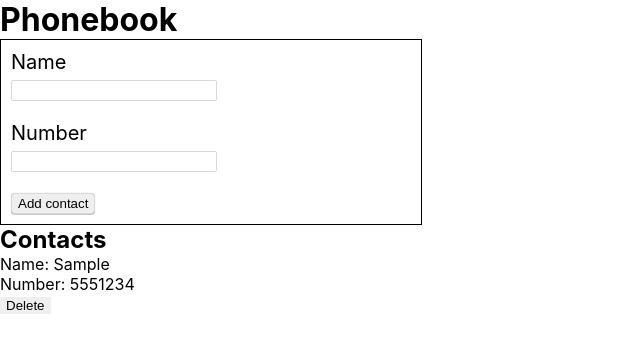
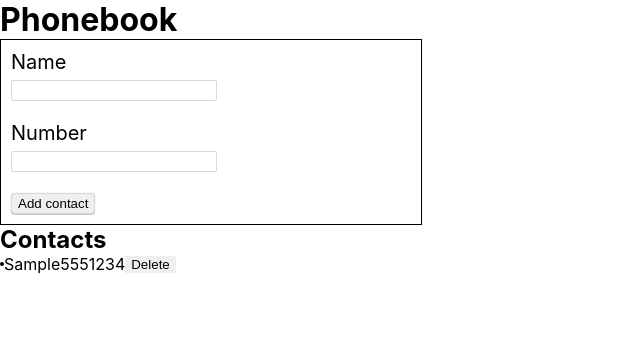
Before and after one commit to Tatiana-Kashcha/goit-react-hw-02-phonebook, a React (Create React App) app: page / in a window 1280 px wide. Both pictures are taken after typing "Sample", "5551234" into the empty fields and a click on the button "Add contact". Shown: the top 352 px of the page, without its empty margins (0-640 px from the left). Built offline with nearby package versions, Linux system fonts and the light colour scheme.

Commit message:
upd styled

```diff
--- a/src/components/ContactList/ContactList.jsx
+++ b/src/components/ContactList/ContactList.jsx
@@ -3,12 +3,12 @@ import * as s from './ContactList.styled';
 
 export const ContactList = ({ data, deleteUser }) => {
   return (
-    <ul>
+    <s.List>
       {data.map(user => (
-        <li key={user.id}>
+        <s.ListItems key={user.id}>
           <ContactListItems user={user} deleteUser={deleteUser} />
-        </li>
+        </s.ListItems>
       ))}
-    </ul>
+    </s.List>
   );
 };
--- a/src/components/ContactList/ContactList.styled.js
+++ b/src/components/ContactList/ContactList.styled.js
@@ -1 +1,15 @@
 import styled from 'styled-components';
+
+export const List = styled.ul``;
+
+export const ListItems = styled.li`
+  display: flex;
+  align-items: center;
+  &::before {
+    content: '';
+    background: black;
+    width: 4px;
+    height: 4px;
+    border-radius: 50%;
+  }
+`;
--- a/src/components/ContactListItems/ContactListItems.jsx
+++ b/src/components/ContactListItems/ContactListItems.jsx
@@ -4,8 +4,8 @@ export const ContactListItems = ({
 }) => {
   return (
     <>
-      <p>Name: {name}</p>
-      <p>Number: {number}</p>
+      <p>{name}</p>
+      <p>{number}</p>
       <button onClick={() => deleteUser(id)}>Delete</button>
     </>
   );
```
